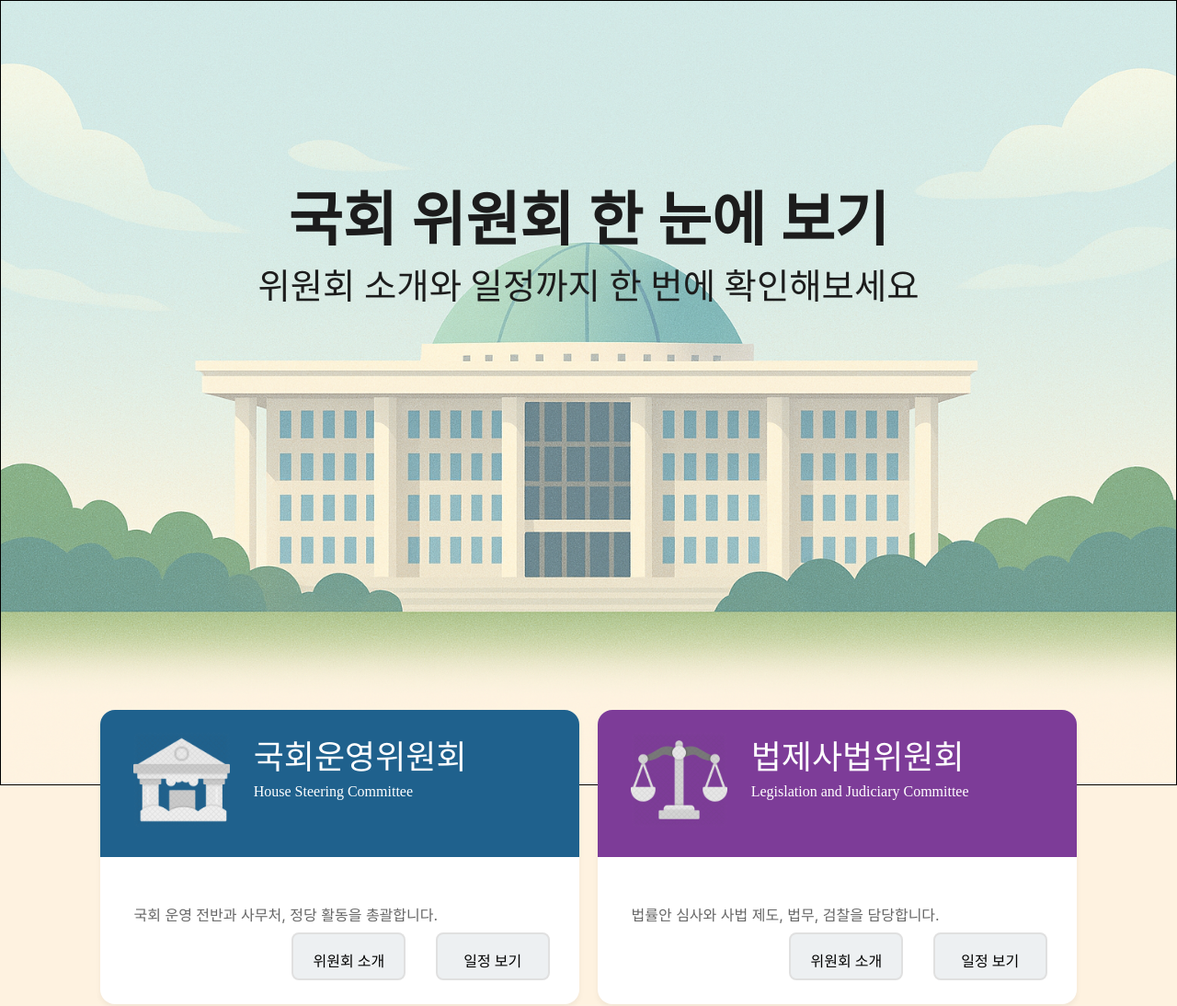
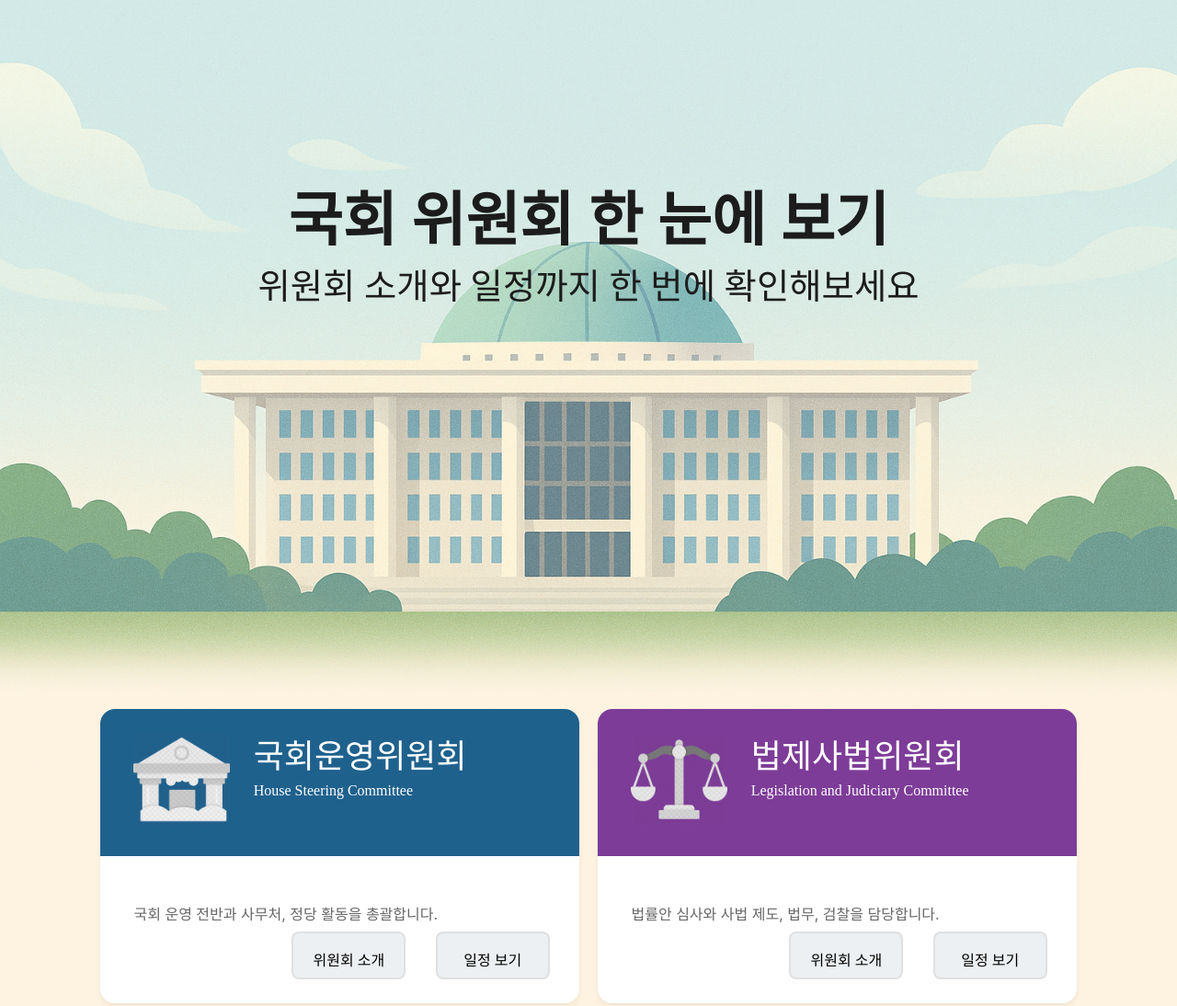
Before and after one commit to leehosung-edu/oao-dashborad, a FastAPI app: page / in a window 1280 px wide. Shown: the top 1094 px of the page at 92% size. Run offline with FastAPI, Linux system fonts and the light colour scheme.

Commit message:
보더 삭제

```diff
--- a/app/static/css/index.css
+++ b/app/static/css/index.css
@@ -27,7 +27,6 @@ main {
 }
 .img_container{
     width: 100%;
-    border: 1px solid #000;
     box-sizing: border-box;
 }
 .img_container img{
```
